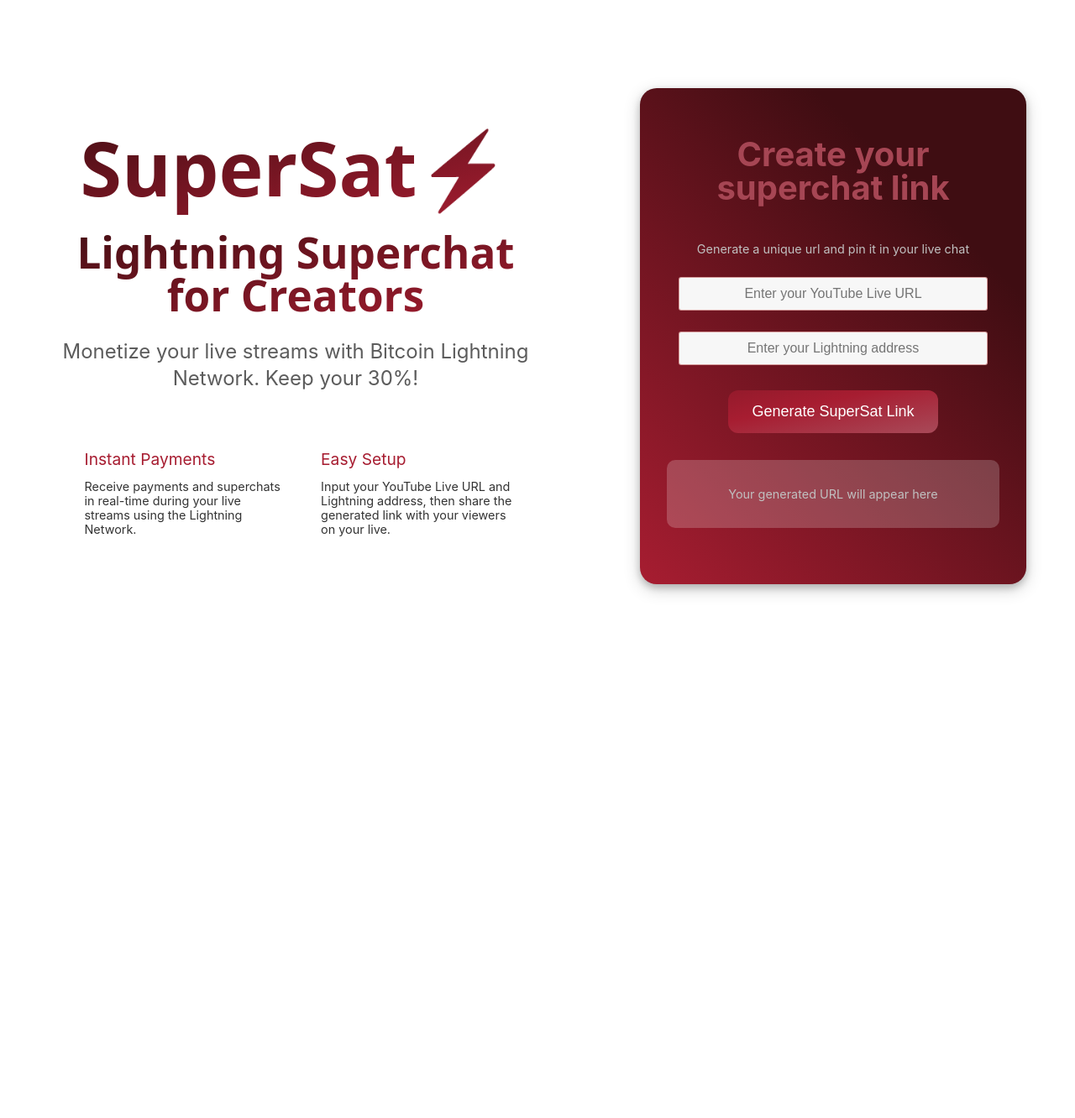
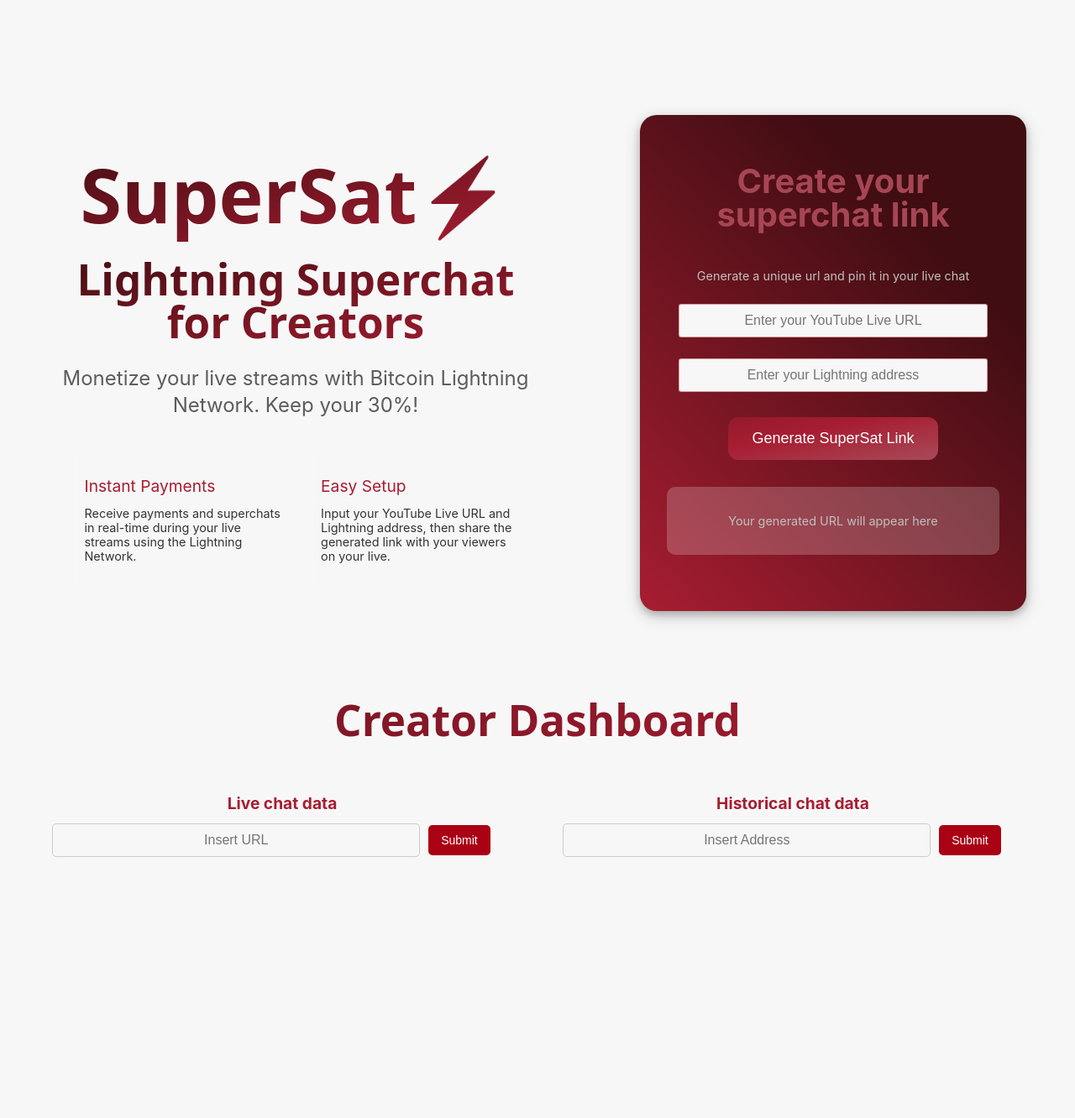
Before and after one commit to N44TS/SuperSat, a website: page webapp/public/creator.html in a window 1280 px wide. Shown: the top 1332 px of the page at 84% size. Before the commit the page ends 800 px from the top, so only its background shows below. Drawn offline with Linux system fonts and the light colour scheme.

Commit message:
UI and video ending fix

```diff
--- a/webapp/public/creator.html
+++ b/webapp/public/creator.html
@@ -3,7 +3,7 @@
 <head>
     <meta charset="UTF-8">
     <meta name="viewport" content="width=device-width, initial-scale=1.0">
-    <title>SuperSat ⚡</title>
+    <title>SuperSats</title>
     <style>
     .app {
         text-align: center;
@@ -20,7 +20,7 @@
     body {
         font-family: -apple-system, BlinkMacSystemFont, "Segoe UI", Roboto, Oxygen,
         Ubuntu, Cantarell, "Open Sans", "Helvetica Neue", sans-serif;
-        background-color: var(--clr-grey-7);
+        background-color: #f7f7f7;
         color: var(--clr-grey-1);
         font-size: 0.875rem;
         background-size: cover;
@@ -90,7 +90,6 @@
 
     .left-column {
         width: 55%;
-        background: url(/src/heartsbg.jpg);
         float: left;
         text-align: center;
         height: 100vh;
@@ -214,9 +213,15 @@
     }
 
     .generated-url p {
-        margin: 0;
-        padding: 0;
-    }
+            margin: 0;
+            padding: 0;
+            color: silver;
+        }
+
+    .generated-url a {
+            text-decoration: underline;
+            color: black;
+        }
 
     .submit-button {
         -webkit-appearance: none;
@@ -244,6 +249,10 @@
         background-size: 400% 400%;
         animation: gradient 10s ease infinite;
     }
+
+    .submit-button:active {
+    transform: scale(0.95);
+}
 
     @keyframes gradient {
         0% {
@@ -336,27 +345,107 @@
         }
     }
 
-    /* .instructions {
-        background-color: rgba(255, 255, 255, 0.3);
-        border-radius: 10px;
-        padding: 1rem;
-        margin: 1rem;
-        text-align: left;
+    .analytics-dashboard {
+        padding: 2rem;
+        background-color: var(--card-background);
+        border-radius: var(--border-radius);
+        box-shadow: var(--box-shadow);
+        margin-top: 2rem;
     }
 
-    .instructions h4 {
-        color: #a71d31;
-        margin-bottom: 0.5rem;
+    .chart-container {
+        position: relative;
+        height: 400px;
+        width: 100%;
     }
 
-    .instructions ol {
-        padding-left: 1.5rem;
+    .analytics-dashboard .analytics-input-container {
+        display: flex;
+        justify-content: space-around;
+        align-items: center;
+        margin-top: 2rem;
     }
 
-    .instructions li {
+    .analytics-dashboard .analytics-input-box {
+        display: flex;
+        flex-direction: column;
+        align-items: center;
+        width: 45%;
+    }
+
+    .analytics-dashboard .analytics-input-box h3 {
         margin-bottom: 0.5rem;
-    } */
+        color: #a71d31;
+        font-size: 1.2rem;
+        font-weight: bold;
+        text-align: center;
+    }
 
+    .analytics-dashboard .analytics-input-wrapper {
+        display: flex;
+        align-items: center;
+        width: 100%;
+    }
+
+    .analytics-dashboard .analytics-input-wrapper input {
+        flex: 1;
+        margin-right: 10px;
+    }
+
+    .analytics-dashboard .analytics-input {
+        -webkit-appearance: none;
+        -moz-appearance: none;
+        appearance: none;
+        outline: 0;
+        background-color: #f7f7f7;
+        padding: 10px 15px;
+        display: block;
+        text-align: center;
+        font-size: 16px;
+        font-weight: 300;
+        border: 1px solid #ccc;
+        border-radius: 5px;
+        width: 100%;
+        transition-duration: 0.25s;
+        margin: 0;
+    }
+
+    .analytics-dashboard .analytics-input:focus {
+        outline: none;
+        border-color: var(--primary-color);
+        box-shadow: 0 0 0 3px rgba(183, 28, 28, 0.2);
+    }
+
+    .analytics-dashboard .analytics-button {
+        background-color: #AA0114;
+        color: white;
+        border: none;
+        padding: 10px 15px;
+        border-radius: 5px;
+        cursor: pointer;
+        font-size: 14px;
+        transition: background-color 0.3s ease;
+    }
+
+    .analytics-dashboard .analytics-button:hover {
+        background-color: #e63a53;
+    }
+
+    .analytics-dashboard .analytics-button:active {
+        transform: scale(0.95);
+    }
+
+    .data-display {
+        background-color: var(--card-background);
+        border-radius: var(--border-radius);
+        box-shadow: var(--box-shadow);
+        padding: 20px;
+        width: 100%;
+        max-width: 800px;
+        height: 400px;
+        overflow-y: auto;
+        margin: 0 auto;
+    }
 </style>
 </head>
 <body>
@@ -383,11 +472,6 @@
 
             <div class="right-column">
                 <div class="form-container">
-                    <!-- <div class="instructions">
-                        <h4>Setup Steps:</h4>
-                            <p>Go live. Then enter your YouTube Live URL and Lightning address below.</p>
-                            <p>Generate and share the SuperSat link with your viewers. I recommend pinning it in your live chat</p>
-                    </div> -->
                     <h1>Create your superchat link</h1>
                     <p>Generate a unique url and pin it in your live chat</p>
                     <input type="text" id="video-url" placeholder="Enter your YouTube Live URL" />
@@ -398,6 +482,32 @@
                     </div>
                 </div>
             </div>
+        </div>
+    </div>
+
+    <div class="analytics-dashboard">
+        <h2>Creator Dashboard</h2>
+        <div class="analytics-input-container">
+            <div class="analytics-input-box">
+                <h3>Live chat data</h3>
+                <div class="analytics-input-wrapper">
+                    <input type="text" id="live-url" class="analytics-input" placeholder="Insert URL">
+                    <button class="analytics-button" onclick="submitLiveUrl()">Submit</button>
+                </div>
+            </div>
+            <div class="analytics-input-box">
+                <h3>Historical chat data</h3>
+                <div class="analytics-input-wrapper">
+                    <input type="text" id="historical-address" class="analytics-input" placeholder="Insert Address">
+                    <button class="analytics-button" onclick="submitHistoricalAddress()">Submit</button>
+                </div>
+            </div>
+        </div>
+        <div class="data-display" id="data-display">
+            <!-- This will be populated with live or historical data -->
+        </div>
+        <div class="chart-container">
+            <canvas id="superchatChart"></canvas>
         </div>
     </div>
 
@@ -463,6 +573,26 @@
             }
             return null;
         }
+
+        function submitLiveUrl() {
+            const liveUrl = document.getElementById('live-url').value;
+            if (liveUrl) {
+                alert('Live URL submitted: ' + liveUrl);
+                // Add your logic to handle the live URL submission
+            } else {
+                alert('Please enter a valid URL.');
+            }
+        }
+
+        function submitHistoricalAddress() {
+            const historicalAddress = document.getElementById('historical-address').value;
+            if (historicalAddress) {
+                alert('Historical address submitted: ' + historicalAddress);
+                // Add your logic to handle the historical address submission
+            } else {
+                alert('Please enter a valid address.');
+            }
+        }
     </script>
 </body>
 </html>
```
Also changed, not shown: chatbot/messageMonitor.js (+35 -5 lines).
